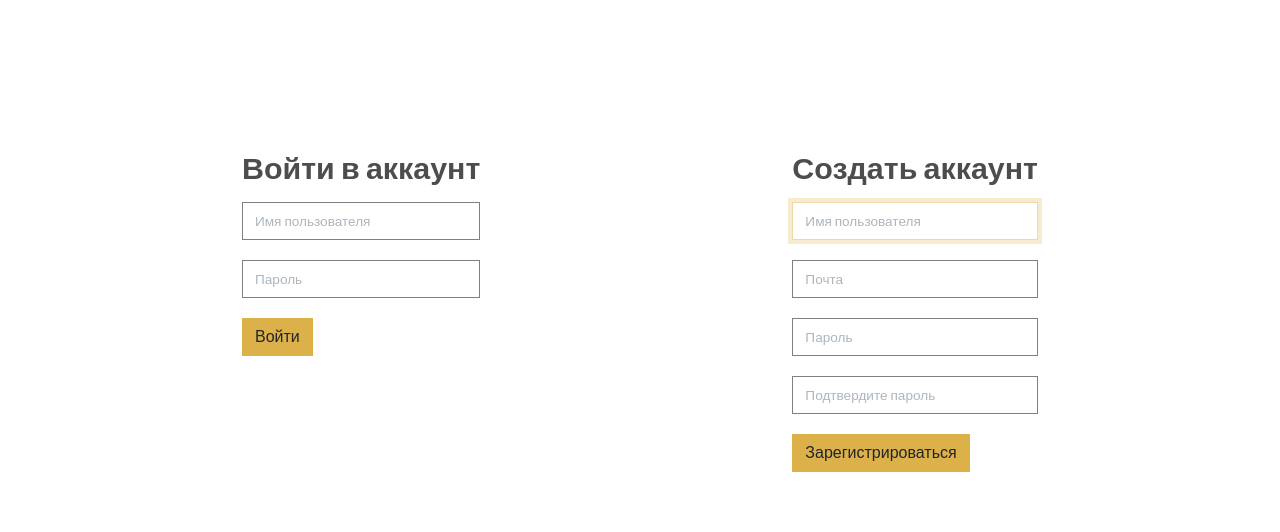
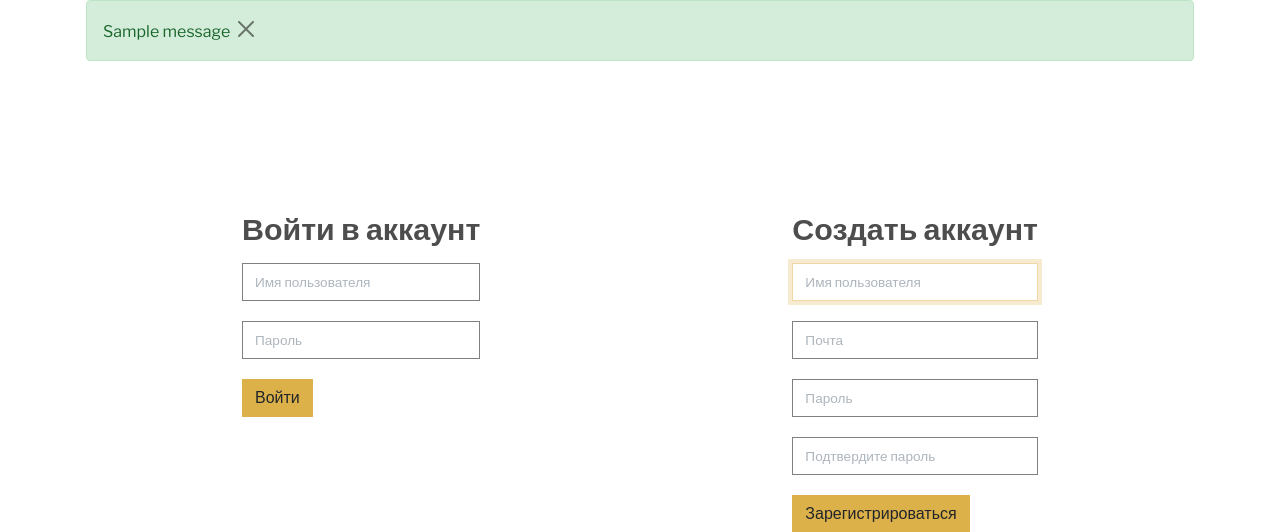
Before and after one commit to magwindow/lux_shop, a Django app: page /login_registration/ in a window 1280 px wide. Shown: the part 70-602 px from the top of the page. Run offline with Django 5.2, Linux system fonts and the light colour scheme; one stand-in notice (Sample message) is shown; some libraries are stand-ins or nearby versions; some web fonts are replaced.

Commit message:
Added error messages about authorization and registration

```diff
--- a/shop/templates/shop/login_registration.html
+++ b/shop/templates/shop/login_registration.html
@@ -7,6 +7,16 @@
 
 {% block main %}
 <main>
+    {% if messages %}
+    <div class="container">
+        {% for message in messages %}
+        <div class="alert alert-{% if message.tags == 'error' %}danger alert-dismissible fade show{% else %}{{ message.tags }}{% endif %}">
+            {{ message }}
+            <button type="button" class="btn-close" data-bs-dismiss="alert" aria-label="Закрыть"></button>
+        </div>
+        {% endfor %}
+    </div>
+    {% endif %}
     <div><div style="margin-top: 150px;"></div></div>
     <div class="container d-flex justify-content-around">
         <div class="login">
--- a/shop/views.py
+++ b/shop/views.py
@@ -101,7 +101,8 @@ def user_registration(request):
     form = RegistrationForm(data=request.POST)
     if form.is_valid():
         form.save()
-        messages.success(request, 'Аккаунт пользователя успешно создан!')
+        messages.success(request, 'Аккаунт пользователя успешно создан! Пожалуйста войдите в свой аккаунт!')
+        return redirect('login_registration')
     else:
         messages.error(request, 'Что-то пошло не так')
         return redirect('login_registration')
```
Also changed, not shown: db.sqlite3.
